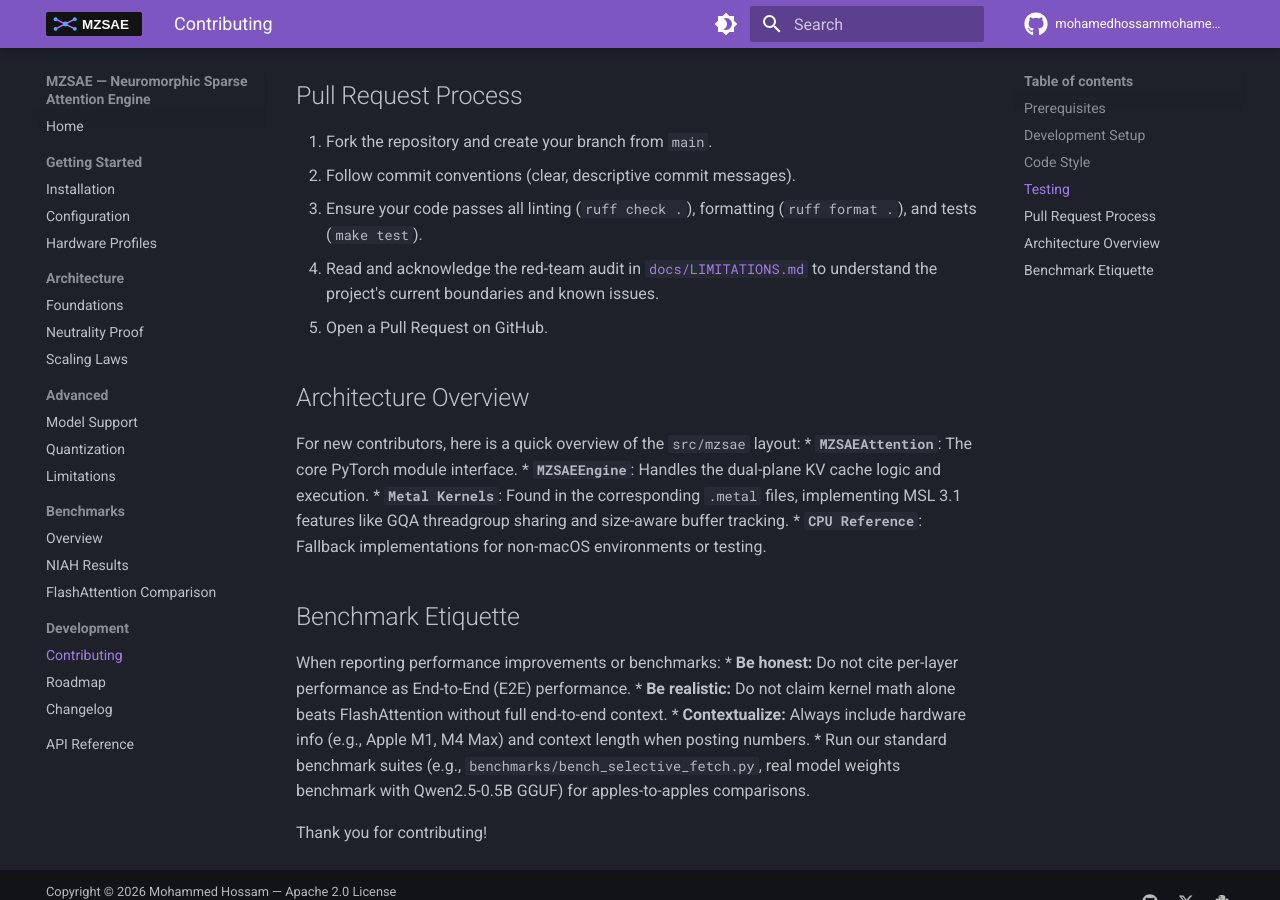
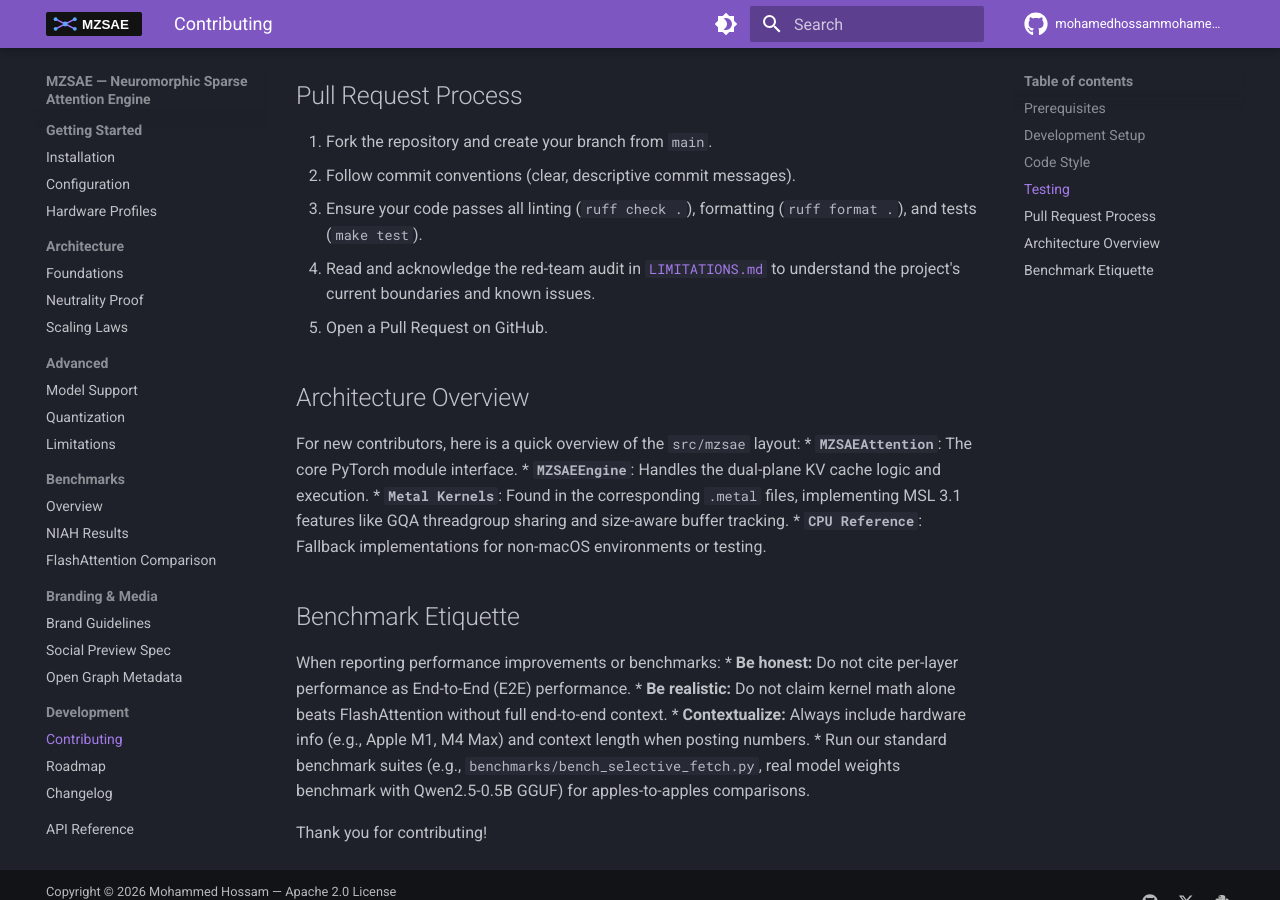
Before and after one commit to mohamedhossammohamed/MZSAE, an MkDocs documentation site: the page built from docs/CONTRIBUTING.md, in a window 1280 px wide and 900 px high, scrolled down 1190 px. Built offline with MkDocs 1.6.1 and Material for MkDocs 9.7.7, drawn with Linux system fonts in a browser that asks for light colours; comment, search, counter and statistics services are not loaded.

Commit message:
fix(docs): resolve mkdocs nav completeness and relative doc link

```diff
--- a/docs/CONTRIBUTING.md
+++ b/docs/CONTRIBUTING.md
@@ -50,7 +50,7 @@ MZSAE relies on `pytest` for unit testing. Our suite includes 47 tests across 15
 1. Fork the repository and create your branch from `main`.
 2. Follow commit conventions (clear, descriptive commit messages).
 3. Ensure your code passes all linting (`ruff check .`), formatting (`ruff format .`), and tests (`make test`).
-4. Read and acknowledge the red-team audit in [`docs/LIMITATIONS.md`](docs/LIMITATIONS.md) to understand the project's current boundaries and known issues.
+4. Read and acknowledge the red-team audit in [`LIMITATIONS.md`](LIMITATIONS.md) to understand the project's current boundaries and known issues.
 5. Open a Pull Request on GitHub.
 
 ## Architecture Overview
--- a/mkdocs.yml
+++ b/mkdocs.yml
@@ -86,6 +86,10 @@ nav:
     - Overview: benchmarks.md
     - NIAH Results: niah_results.md
     - FlashAttention Comparison: flashattn_comparison.md
+  - Branding & Media:
+    - Brand Guidelines: BRANDING.md
+    - Social Preview Spec: SOCIAL_PREVIEW.md
+    - Open Graph Metadata: og-tags.md
   - Development:
     - Contributing: CONTRIBUTING.md
     - Roadmap: roadmap.md
```
Also changed, not shown: 1 other file.
